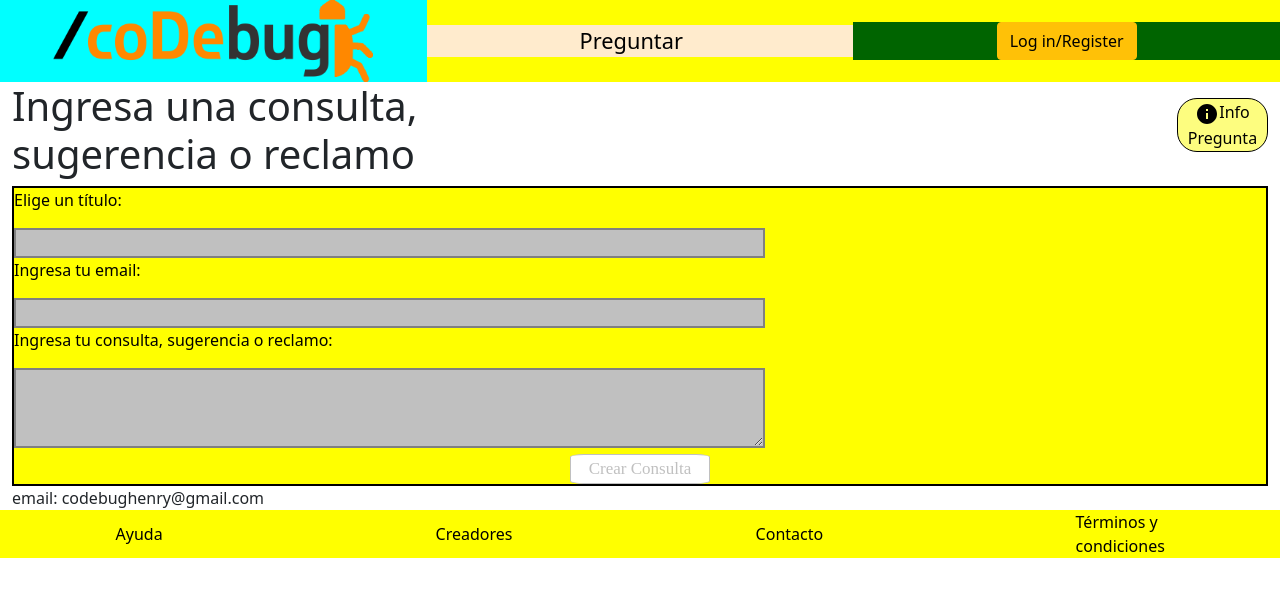
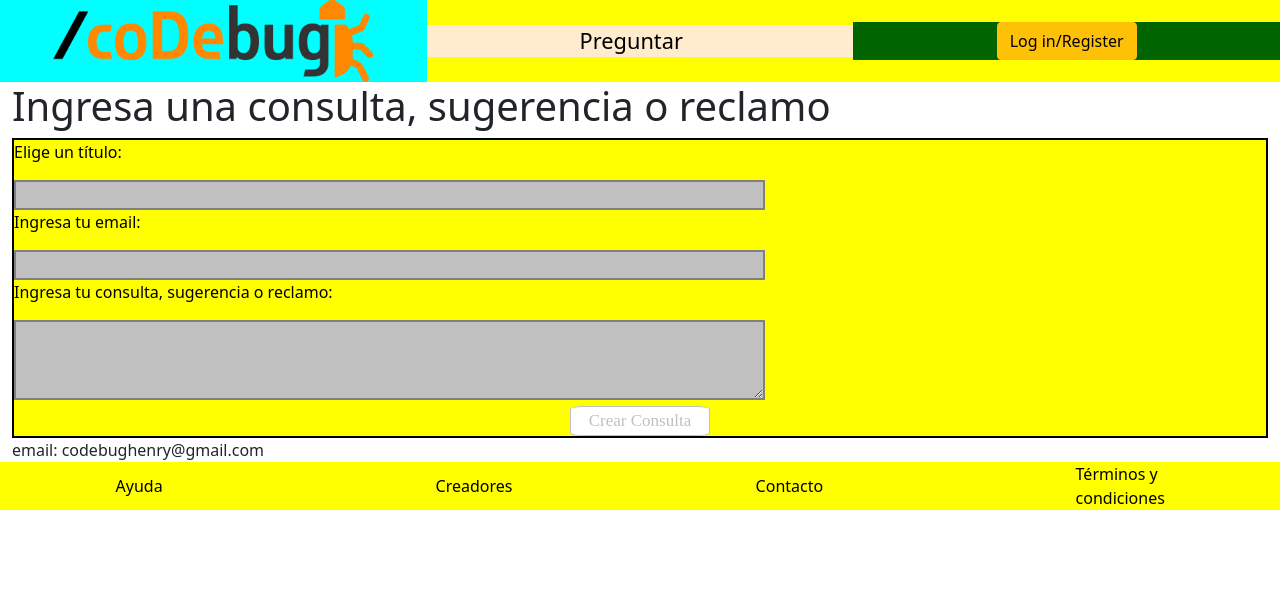
Before and after one commit to Codebug-Henry/Co-debug, a React (Create React App) app in the folder client/: page /contacto in a window 1280 px wide. Shown: the top 596 px of the page. Built offline with nearby package versions, Linux system fonts and the light colour scheme; no server answers.

Commit message:
Borrado Popper

```diff
--- a/client/src/components/FormContact.js
+++ b/client/src/components/FormContact.js
@@ -1,8 +1,7 @@
 import React, { useState } from "react";
 // import { useDispatch, useSelector } from 'react-redux';
-// import {getUserInfo, sendQuestion } from '../redux/actions/index';
+// import {getUserInfo, sendConsult? } from '../redux/actions/index';
 import style from "./styles/FormContact.module.css";
-import InfoPopper from "./InfoPopper";
 
 const FormContact = () => {
   // const dispatch = useDispatch()
@@ -73,7 +72,6 @@ const FormContact = () => {
     <div id={style.all}>
       <div id={style.title}>
         <h1>Ingresa una consulta, sugerencia o reclamo</h1>
-        <InfoPopper />
       </div>
       <div id={style.contenedor}>
         <form id={style.form}>
```
